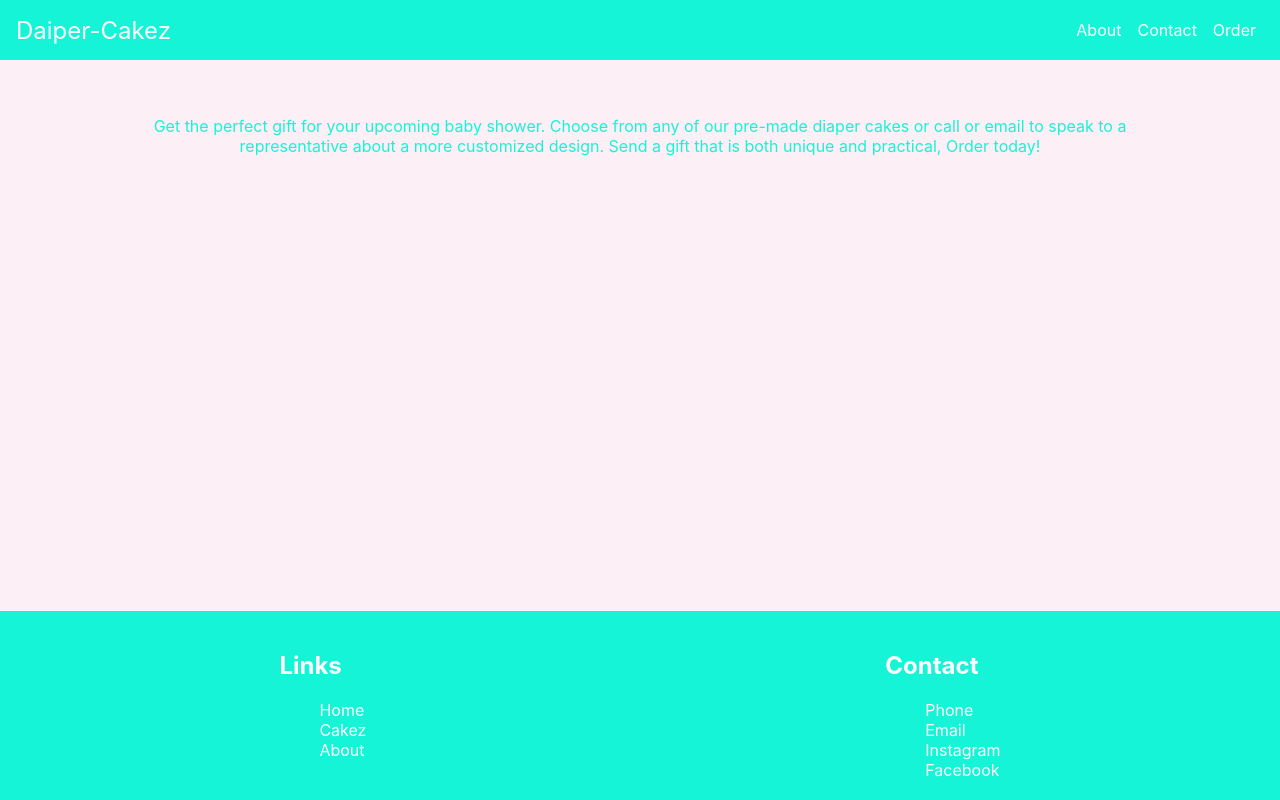
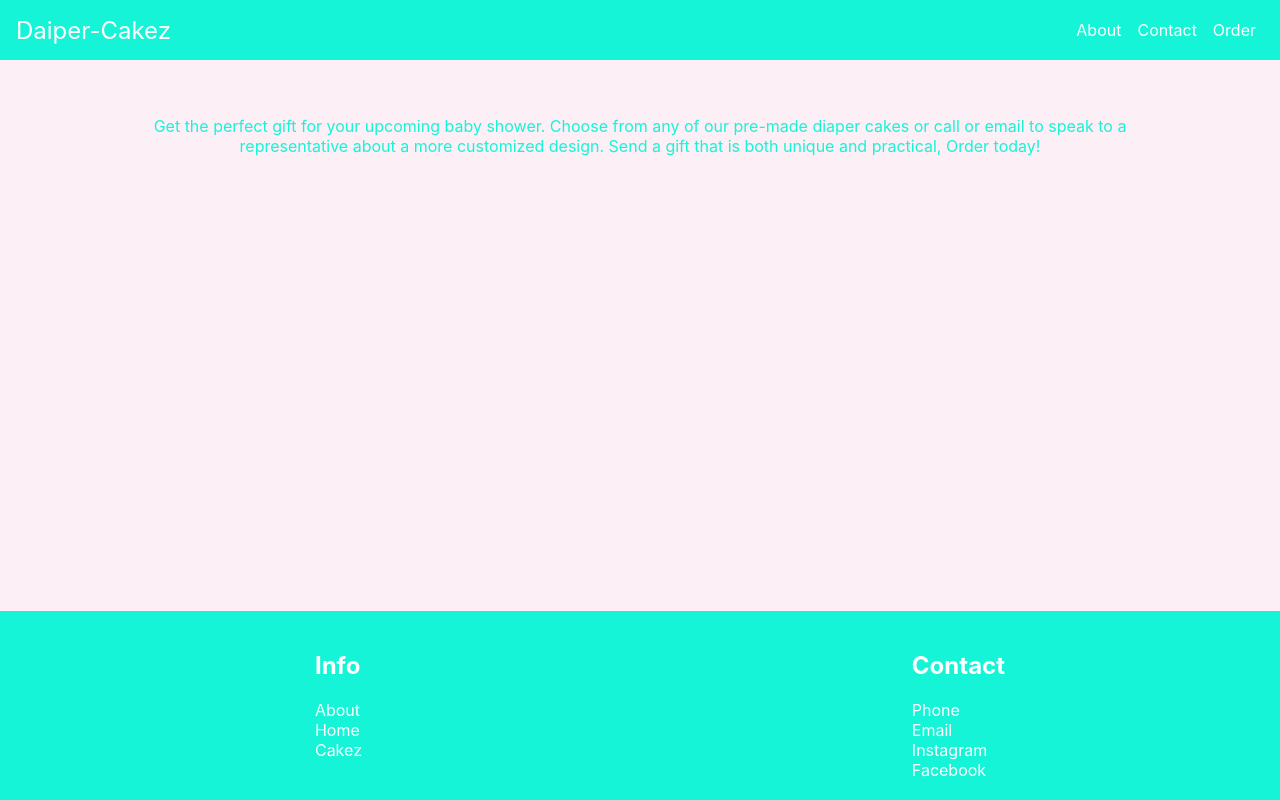
Before and after one commit to Kelel1/daiperCakes, a Next.js app: page / in a window 1280 px wide. Built offline with nearby package versions, Linux system fonts and the light colour scheme.

Commit message:
fix alignment of links in footer

```diff
--- a/components/Footer.js
+++ b/components/Footer.js
@@ -3,17 +3,17 @@ const Footer = () => (
     <div className="container">
       <div className="row">
         <div className="col1">
-          <h2>Links</h2>
           <ul>
+            <li><h2>Info</h2></li>
+            <li><a href="">About</a></li>
             <li><a href="">Home</a></li>
             <li><a href="">Cakez</a></li>
-            <li><a href="">About</a></li>
           </ul>
         </div>
         {/* <div className="space"></div> */}
         <div className="col2">
-          <h2>Contact</h2>
           <ul>
+            <li><h2>Contact</h2></li>
             <li><a href="">Phone</a></li>
             <li><a href="">Email</a></li>
             <li><a href="">Instagram</a></li>
@@ -44,9 +44,10 @@ const Footer = () => (
       .space {
         flex: 1;
       }
-      .col2 {
+      .header {
+        margin: 0 right;
+      }
 
-      }
 
 
     `}</style>
```
